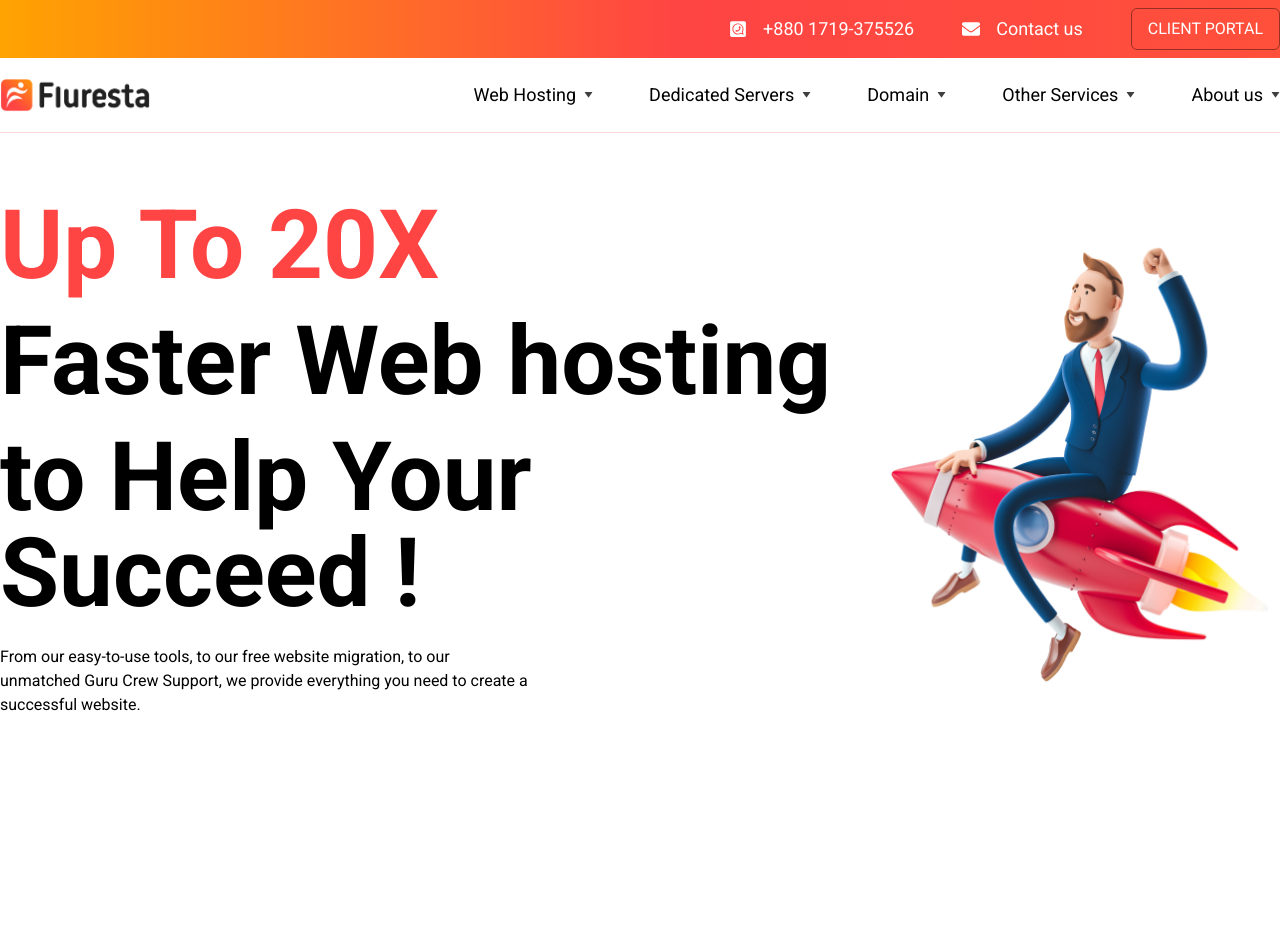
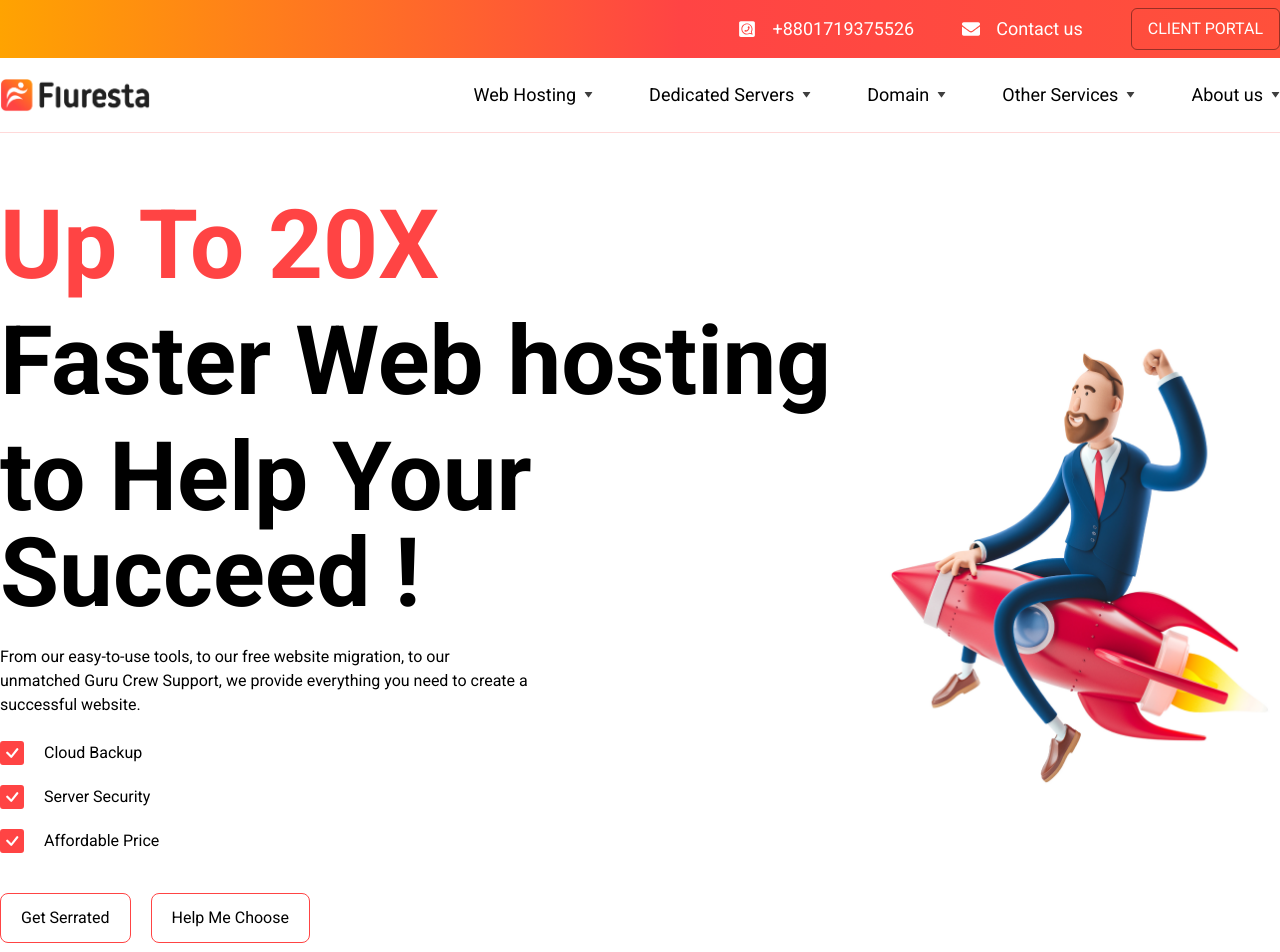
Before and after one commit to pothikit/hostfule-project, a React (Create React App) app: page / in a window 1280 px wide. Shown: the top 952 px of the page. Before the commit the page ends 805 px from the top, so only its background shows below. Built offline with nearby package versions, Linux system fonts and the light colour scheme; a web font is replaced by a local one.

Commit message:
hero done

```diff
--- a/src/components/header/Header.jsx
+++ b/src/components/header/Header.jsx
@@ -13,7 +13,7 @@ export const Header = () => {
             <div className="top-header py-2">
                 <div className="container mx-auto">
                     <ul className='flex justify-end items-center gap-12 text-white text-lg'>
-                        <li className=''><a href="https://wa.me/+8801719375526" className='flex items-center gap-4'><span className="rotate-[270deg]"><FaWhatsappSquare /></span>+880 1719-375526</a></li>
+                        <li className=''><a href="https://wa.me/+8801719375526" className='flex items-center gap-4'><span className="rotate-[270deg]"><FaWhatsappSquare /></span>+8801719375526</a></li>
                         <li className=''><a href="mailto:hostflu@gmail.com" className='flex items-center gap-4'><FaEnvelope />Contact us</a></li>
                         <button className="p-2 border border-black border-opacity-40 hover:text-black hover:border-white duration-500 px-4 text-white rounded-md text-base">CLIENT PORTAL</button>
                     </ul>
--- a/src/components/home/Hero.jsx
+++ b/src/components/home/Hero.jsx
@@ -1,5 +1,6 @@
 import React from 'react'
 import heroImg from "../../asstes/shutterstock.png"
+import { BsFillCheckSquareFill } from 'react-icons/bs'
 function Hero() {
     return (
         <section className='py-16'>
@@ -16,15 +17,28 @@ function Hero() {
                                 unmatched Guru Crew Support, we provide everything you
                                 need to create a successful website.</p>
                             {/* list item hero */}
-                            <ul>
-                                <li></li>
+                            <ul className='space-y-5'>
+                                <li className='flex gap-5'>
+                                    <span className='text-2xl'><BsFillCheckSquareFill className='text-primary' /></span>
+                                    <span>Cloud Backup</span>
+                                </li>
+                                <li className='flex gap-5'>
+                                    <span className='text-2xl'><BsFillCheckSquareFill className='text-primary' /></span>
+                                    <span>Server Security</span>
+                                </li>
+                                <li className='flex gap-5'>
+                                    <span className='text-2xl'><BsFillCheckSquareFill className='text-primary' /></span>
+                                    <span>Affordable Price</span>
+                                </li>
                             </ul>
+                            <div className="buttons mt-10 space-x-5">
+                                <button className='hover:bg-gradient-to-r from-primary to-secondary py-3 px-5 rounded-lg border border-primary duration-300 hover:text-white'>Get Serrated</button>
+                                <button className='hover:bg-gradient-to-r from-primary to-secondary py-3 px-5 rounded-lg border border-primary duration-300 hover:text-white'>Help Me Choose</button>
+                            </div>
                         </div>
                     </div>
-                    <div className=''>
-                        <div>
-                            <img src={heroImg} alt="" />
-                        </div>
+                    <div>
+                        <img src={heroImg} alt="" />
                     </div>
                 </div>
             </div>
```
